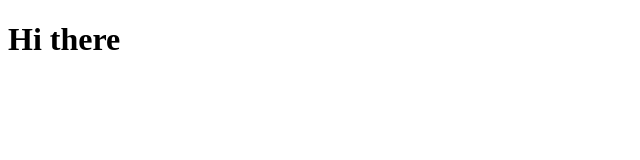
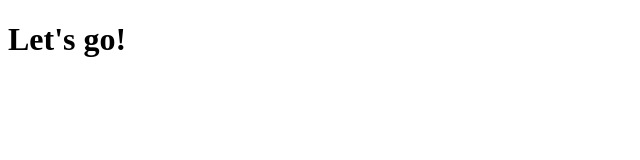
Before and after one commit to carl-michael-hash/git-branching, a plain HTML site: page index.html in a window 1280 px wide. Shown: the full height of the page, 0-640 px from the left. Drawn offline with Linux system fonts and the light colour scheme.

Commit message:
let's go!

```diff
--- a/index.html
+++ b/index.html
@@ -6,6 +6,6 @@
     <title>Document</title>
 </head>
 <body>
-    <h1 class="message">Hi there</h1>
+    <h1 class="message">Let's go!</h1>
 </body>
 </html>
```
